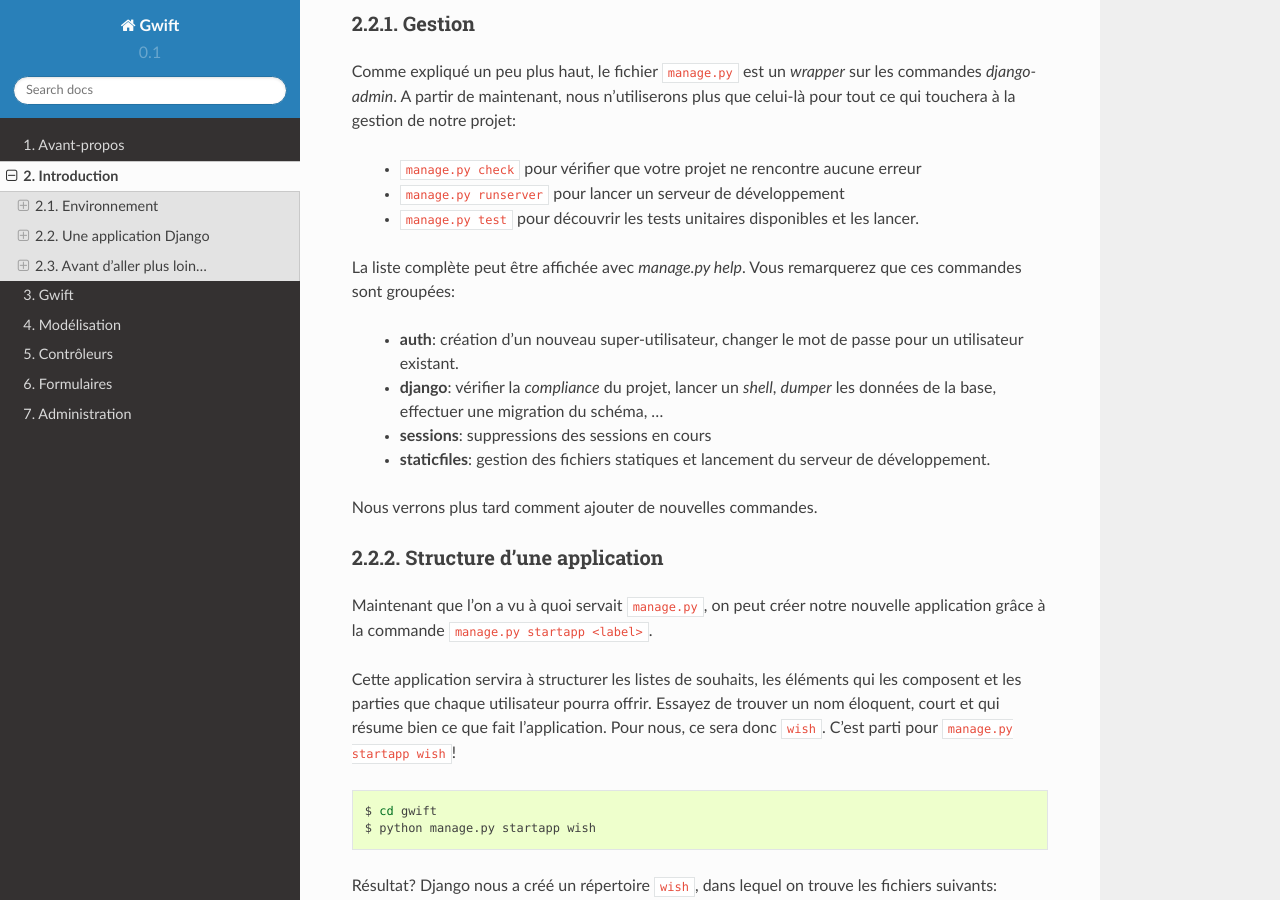
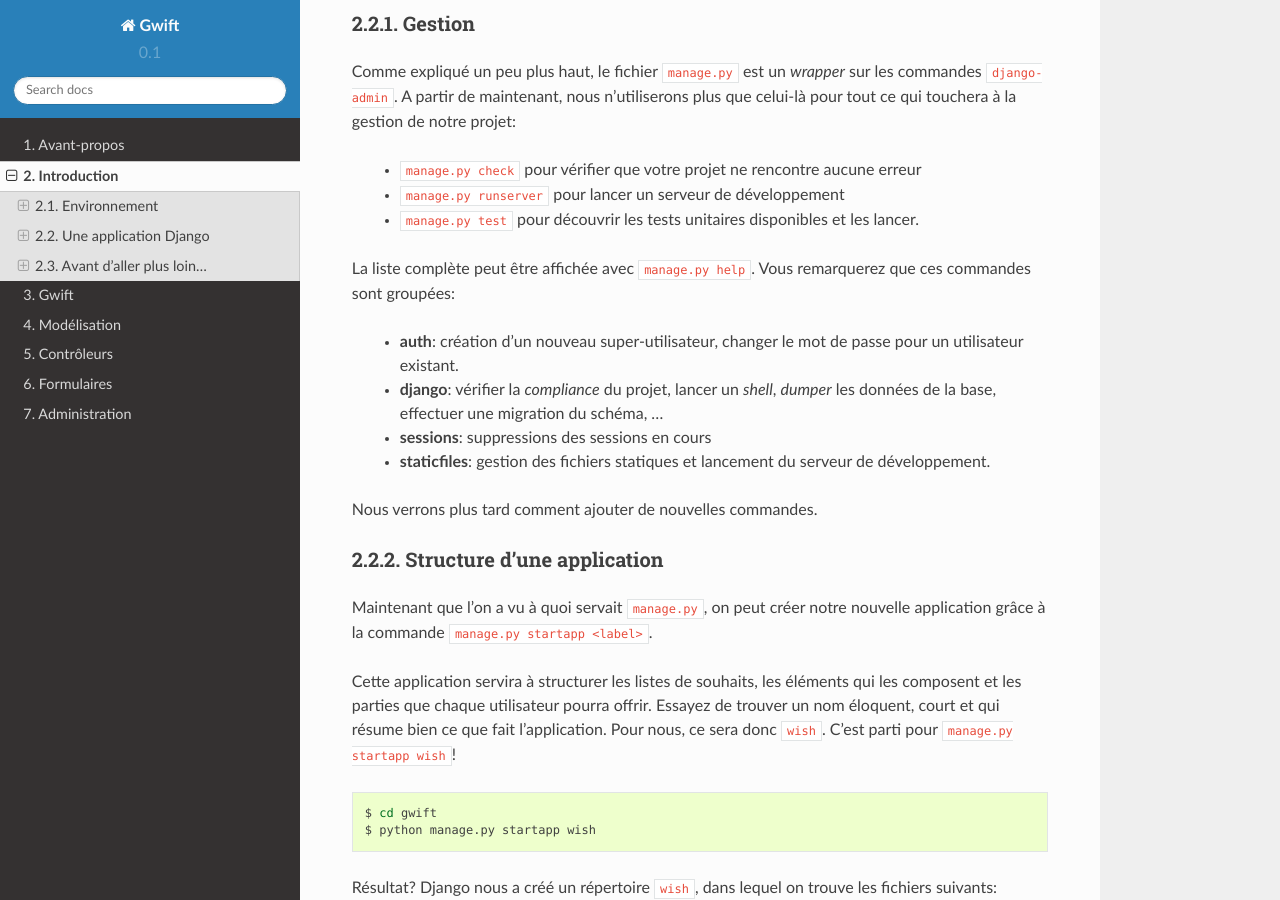
Before and after one commit to Grimbox/gwift-book, a Sphinx documentation site: the page built from source/intro.rst, in a window 1280 px wide and 900 px high, scrolled down 3873 px. Built offline with Sphinx 7.4.7 and the Read the Docs theme 2.0.0, drawn with Linux system fonts in a browser that asks for light colours.

Commit message:
continue fixing double-backquotes

```diff
--- a/source/intro/02-create-django-app.rst
+++ b/source/intro/02-create-django-app.rst
@@ -14,13 +14,13 @@ On voit bien ici le principe de **contexte**: l'application viendra avec son mod
 Gestion
 =======
 
-Comme expliqué un peu plus haut, le fichier ``manage.py`` est un *wrapper* sur les commandes `django-admin`. A partir de maintenant, nous n'utiliserons plus que celui-là pour tout ce qui touchera à la gestion de notre projet:
+Comme expliqué un peu plus haut, le fichier ``manage.py`` est un *wrapper* sur les commandes ``django-admin``. A partir de maintenant, nous n'utiliserons plus que celui-là pour tout ce qui touchera à la gestion de notre projet:
 
  * ``manage.py check`` pour vérifier que votre projet ne rencontre aucune erreur
  * ``manage.py runserver`` pour lancer un serveur de développement
  * ``manage.py test`` pour découvrir les tests unitaires disponibles et les lancer.
 
-La liste complète peut être affichée avec `manage.py help`. Vous remarquerez que ces commandes sont groupées:
+La liste complète peut être affichée avec ``manage.py help``. Vous remarquerez que ces commandes sont groupées:
 
  * **auth**: création d'un nouveau super-utilisateur, changer le mot de passe pour un utilisateur existant.
  * **django**: vérifier la *compliance* du projet, lancer un *shell*, *dumper* les données de la base, effectuer une migration du schéma, ...
--- a/source/intro/03-before-going-further.rst
+++ b/source/intro/03-before-going-further.rst
@@ -26,9 +26,9 @@ Sur cette base, un outil existe et listera l'ensemble des conventions qui ne son
     13      E202 whitespace before '}'
     86      E203 whitespace before ':'
 
-Si vous ne voulez pas être dérangé sur votre manière de coder, et que vous voulez juste avoir un retour sur une analyse de votre code, essayez `pyflakes`: il analysera vos sources à la recherche de sources d'erreurs possibles (imports inutilisés, méthodes inconnues, etc.).
+Si vous ne voulez pas être dérangé sur votre manière de coder, et que vous voulez juste avoir un retour sur une analyse de votre code, essayez ``pyflakes``: il analysera vos sources à la recherche de sources d'erreurs possibles (imports inutilisés, méthodes inconnues, etc.).
 
-Finalement, la solution qui couvre ces deux domaines existe et s'intitule `flake8 <https://github.com/PyCQA/flake8>`_. Sur base la même interface que `pep8`, vous aurez en plus tous les avantages liés à `pyflakes` concernant votre code source.
+Finalement, la solution qui couvre ces deux domaines existe et s'intitule `flake8 <https://github.com/PyCQA/flake8>`_. Sur base la même interface que ``pep8``, vous aurez en plus tous les avantages liés à ``pyflakes`` concernant votre code source.
 
 
 Tests et couverture de code
@@ -44,7 +44,7 @@ Complexité de McCabe
 
 La `complexité cyclomatique <https://fr.wikipedia.org/wiki/Nombre_cyclomatique>`_ (ou complexité de McCabe) peut s'apparenter à une [...]
 
-A nouveau, un greffon pour `flake8` existe et donnera une estimation de la complexité de McCabe pour les fonctions trop complexes. Installez-le avec `pip install mccabe`, et activez-le avec le paramètre `--max-complexity`. Toute fonction dans la complexité est supérieure à 10 est considérée comme trop complexe.
+A nouveau, un greffon pour ``flake8`` existe et donnera une estimation de la complexité de McCabe pour les fonctions trop complexes. Installez-le avec `pip install mccabe`, et activez-le avec le paramètre `--max-complexity`. Toute fonction dans la complexité est supérieure à 10 est considérée comme trop complexe.
 
 // TODO
 
```
